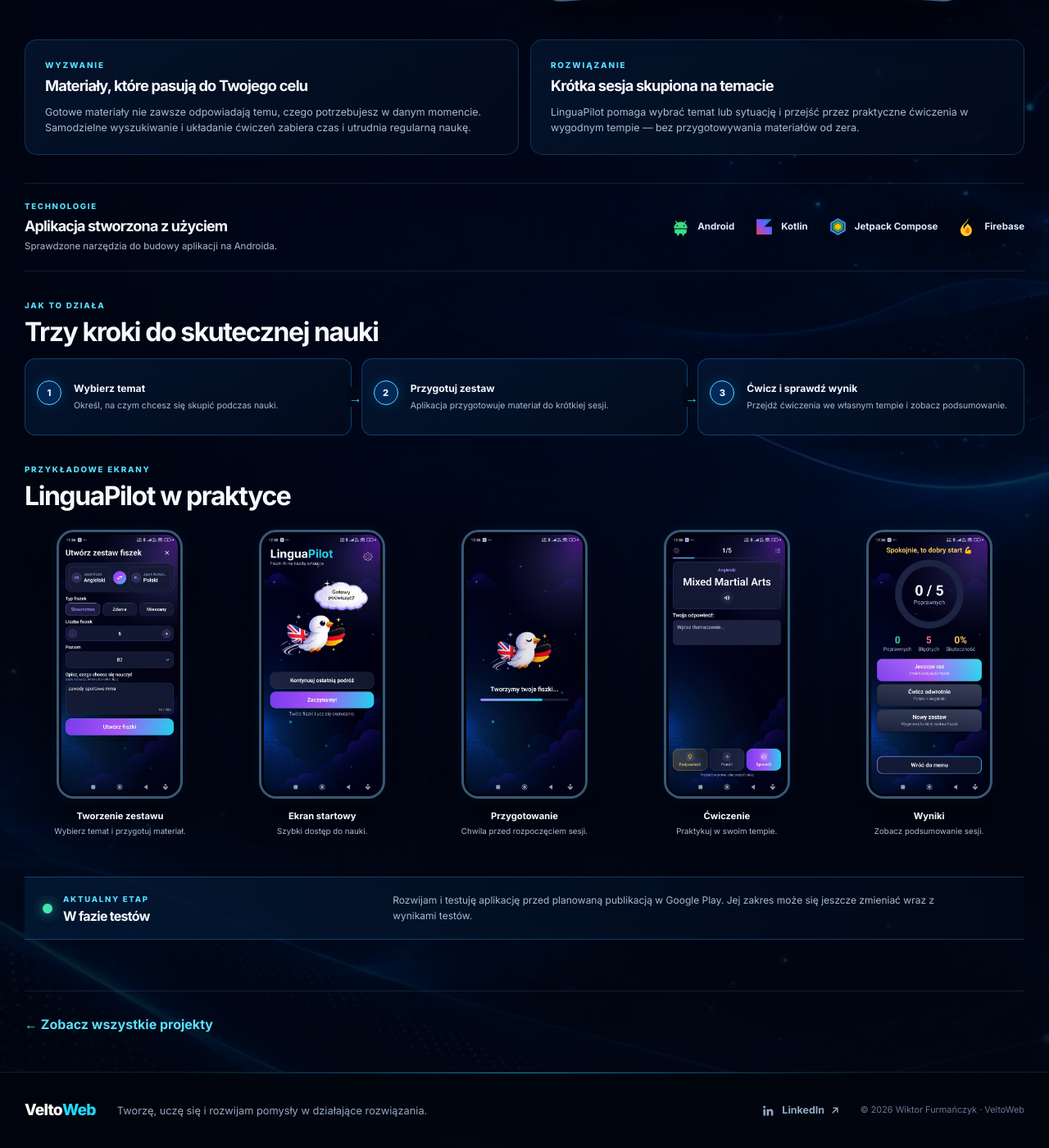
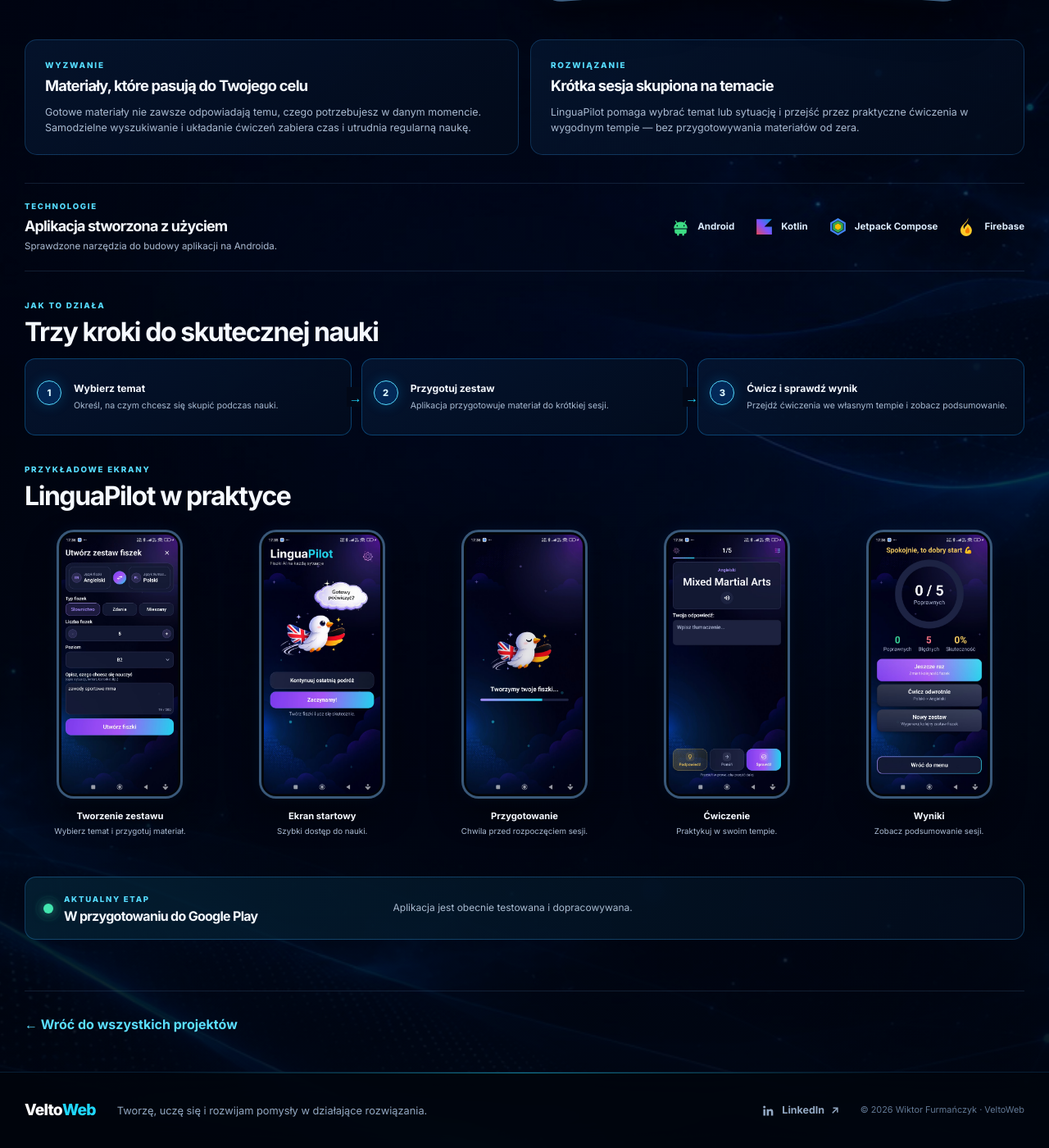
Before and after one commit to wiktor-furmanczyk/wiktor-furmanczyk.github.io, a Jekyll site: the page built from projects/lingua-pilot/index.md, in a window 1280 px wide and 1400 px high, scrolled down 500 px. Shown: the whole window at 82% size. Built offline with Jekyll 4.4.1, drawn with Linux system fonts in a browser that asks for light colours.

Commit message:
fix: align LinguaPilot status and mobile layout

```diff
--- a/_layouts/project.html
+++ b/_layouts/project.html
@@ -6,6 +6,6 @@ body_class: project-body
 <article class="project-page">
   {{ content }}
   <div class="project-footer-link">
-    <a href="{{ '/projects/' | relative_url }}">← Zobacz wszystkie projekty</a>
+    <a href="{{ '/projects/' | relative_url }}">← Wróć do wszystkich projektów</a>
   </div>
 </article>
--- a/assets/css/style.scss
+++ b/assets/css/style.scss
@@ -210,7 +210,8 @@ h3 { margin: 0; font-size: 1.06rem; letter-spacing: -0.025em; }
 .lingua-project .phones-showcase { gap: 8px; margin: 24px auto 0; padding-block: 24px 8px; }
 .lingua-project .phone { max-width: 176px; border-color: rgba(88,138,184,.72); box-shadow: 0 22px 45px rgba(0,0,0,.5), 0 0 18px rgba(0,151,255,.1); transition: transform .42s cubic-bezier(.2,.7,.2,1), box-shadow .42s ease; }
 .lingua-project .phone-center { transform: translateY(-16px); }
-.lingua-content { display: grid; gap: 34px; padding-bottom: 62px; }
+.lingua-content { display: grid; min-width: 0; gap: 34px; padding-bottom: 62px; }
+.lingua-content > * { min-width: 0; }
 .lingua-project .problem-grid { gap: 14px; }
 .lingua-project .content-panel { height: 100%; padding: 22px 24px; background: linear-gradient(145deg, rgba(5,22,48,.82), rgba(2,11,27,.88)); border-color: rgba(49,148,224,.28); border-radius: 15px; }
 .lingua-project .content-panel .section-kicker { margin-bottom: 8px; font-size: .62rem; }
@@ -243,14 +244,14 @@ h3 { margin: 0; font-size: 1.06rem; letter-spacing: -0.025em; }
 .lingua-tech-list li { display: inline-flex; align-items: center; gap: 8px; color: #d9e9fa; font-size: .72rem; font-weight: 700; white-space: nowrap; }
 .lingua-tech-list svg { width: 25px; height: 25px; flex: 0 0 25px; fill: currentColor; filter: drop-shadow(0 3px 8px rgba(0,0,0,.28)); }
 .lingua-tech-list li:first-child svg { color: #3ddc84; }
-.lingua-status-bar { display: grid; grid-template-columns: minmax(210px, .7fr) 1.3fr; align-items: center; gap: 24px; padding: 19px 22px; background: linear-gradient(90deg, rgba(4,28,57,.72), rgba(3,13,30,.45)); border-block: 1px solid rgba(48,151,222,.34); }
+.lingua-status-bar { display: grid; width: 100%; min-width: 0; grid-template-columns: minmax(0, .7fr) minmax(0, 1.3fr); align-items: center; gap: 24px; padding: 19px 22px; background: linear-gradient(110deg, rgba(4,35,54,.78), rgba(3,13,30,.68)); border: 1px solid rgba(48,151,222,.34); border-radius: 14px; }
 .lingua-status-heading { display: flex; align-items: center; gap: 13px; }
 .lingua-status-heading .section-kicker { margin-bottom: 4px; font-size: .6rem; }
 .lingua-status-heading h2 { margin: 0; font-size: 1rem; }
 .lingua-status-indicator { position: relative; width: 12px; height: 12px; flex: 0 0 12px; background: #42e5ae; border-radius: 50%; box-shadow: 0 0 13px rgba(66,229,174,.72); }
 .lingua-status-indicator::after { position: absolute; inset: -5px; content: ""; border: 1px solid rgba(66,229,174,.42); border-radius: 50%; animation: lingua-status-pulse 2.4s ease-out infinite; }
 @keyframes lingua-status-pulse { 0% { opacity: .75; transform: scale(.7); } 100% { opacity: 0; transform: scale(1.55); } }
-.lingua-status-bar > p { max-width: 760px; margin: 0; color: #a9bbd0; font-size: .75rem; line-height: 1.55; }
+.lingua-status-bar > p { min-width: 0; max-width: 760px; margin: 0; color: #a9bbd0; font-size: .75rem; line-height: 1.55; overflow-wrap: anywhere; }
 .lingua-project .project-footer-link { margin-bottom: 36px; padding-top: 18px; }
 
 @media (hover: hover) and (prefers-reduced-motion: no-preference) {
@@ -287,7 +288,7 @@ h3 { margin: 0; font-size: 1.06rem; letter-spacing: -0.025em; }
   .lingua-gallery-grid .screen-frame { width: min(100%, 144px); }
   .lingua-tech-section { grid-template-columns: 1fr; gap: 16px; padding-block: 18px; }
   .lingua-tech-list { justify-content: flex-start; gap: 14px 20px; }
-  .lingua-status-bar { grid-template-columns: 1fr; gap: 9px; padding: 16px 4px; }
+  .lingua-status-bar { grid-template-columns: minmax(0, 1fr); gap: 9px; padding: 16px; }
   .lingua-project .project-footer-link { margin-bottom: 30px; padding-top: 14px; }
 }
 @media (max-width: 480px) {
--- a/projects/lingua-pilot/index.md
+++ b/projects/lingua-pilot/index.md
@@ -80,7 +80,7 @@ image_alt: Granatowa identyfikacja wizualna projektu LinguaPilot
   </section>
 
   <section id="status" class="lingua-status-bar" aria-labelledby="status-title">
-    <div class="lingua-status-heading"><span class="lingua-status-indicator" aria-hidden="true"></span><div><p class="section-kicker">Aktualny etap</p><h2 id="status-title">W fazie testów</h2></div></div>
-    <p>Rozwijam i testuję aplikację przed planowaną publikacją w Google Play. Jej zakres może się jeszcze zmieniać wraz z wynikami testów.</p>
+    <div class="lingua-status-heading"><span class="lingua-status-indicator" aria-hidden="true"></span><div><p class="section-kicker">Aktualny etap</p><h2 id="status-title">W przygotowaniu do Google Play</h2></div></div>
+    <p>Aplikacja jest obecnie testowana i dopracowywana.</p>
   </section>
 </div>
```
